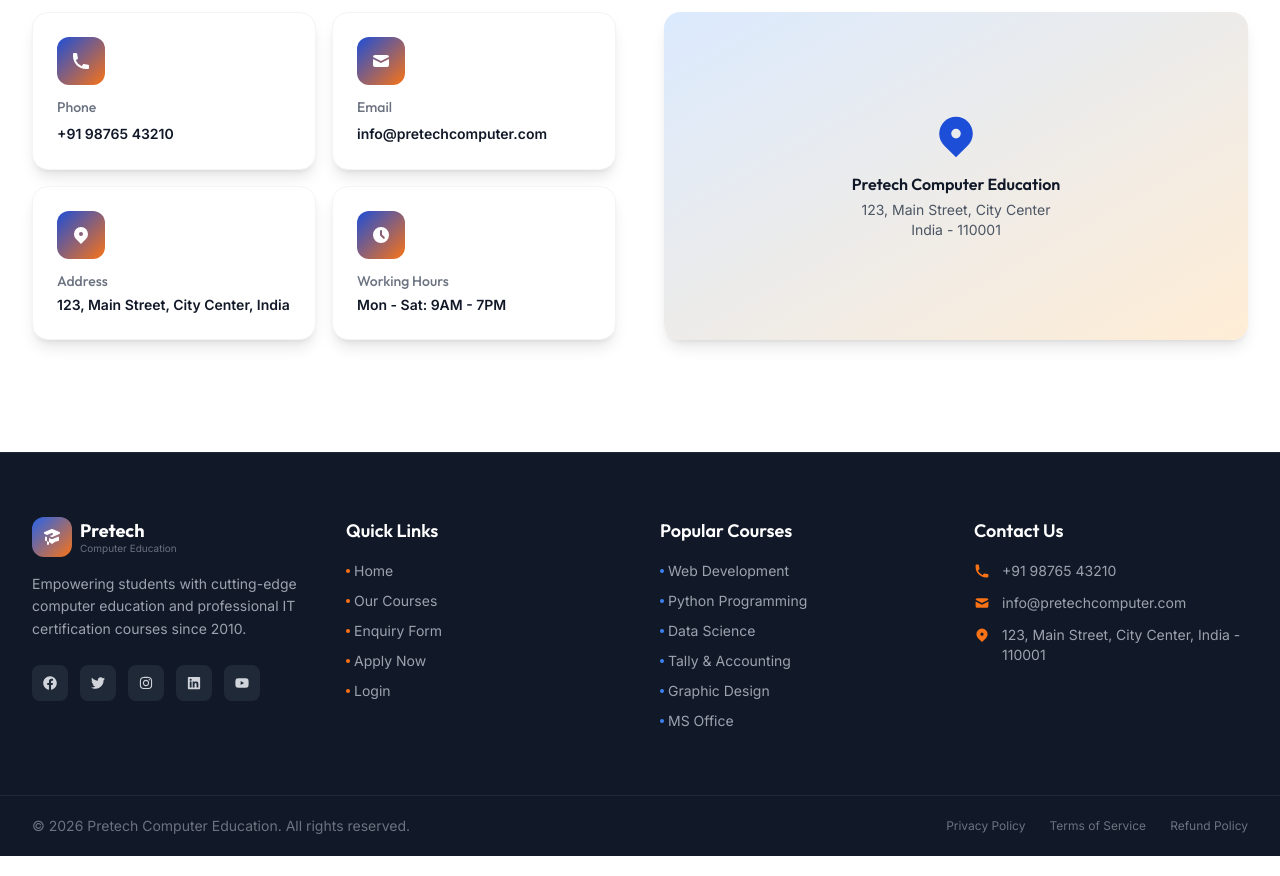
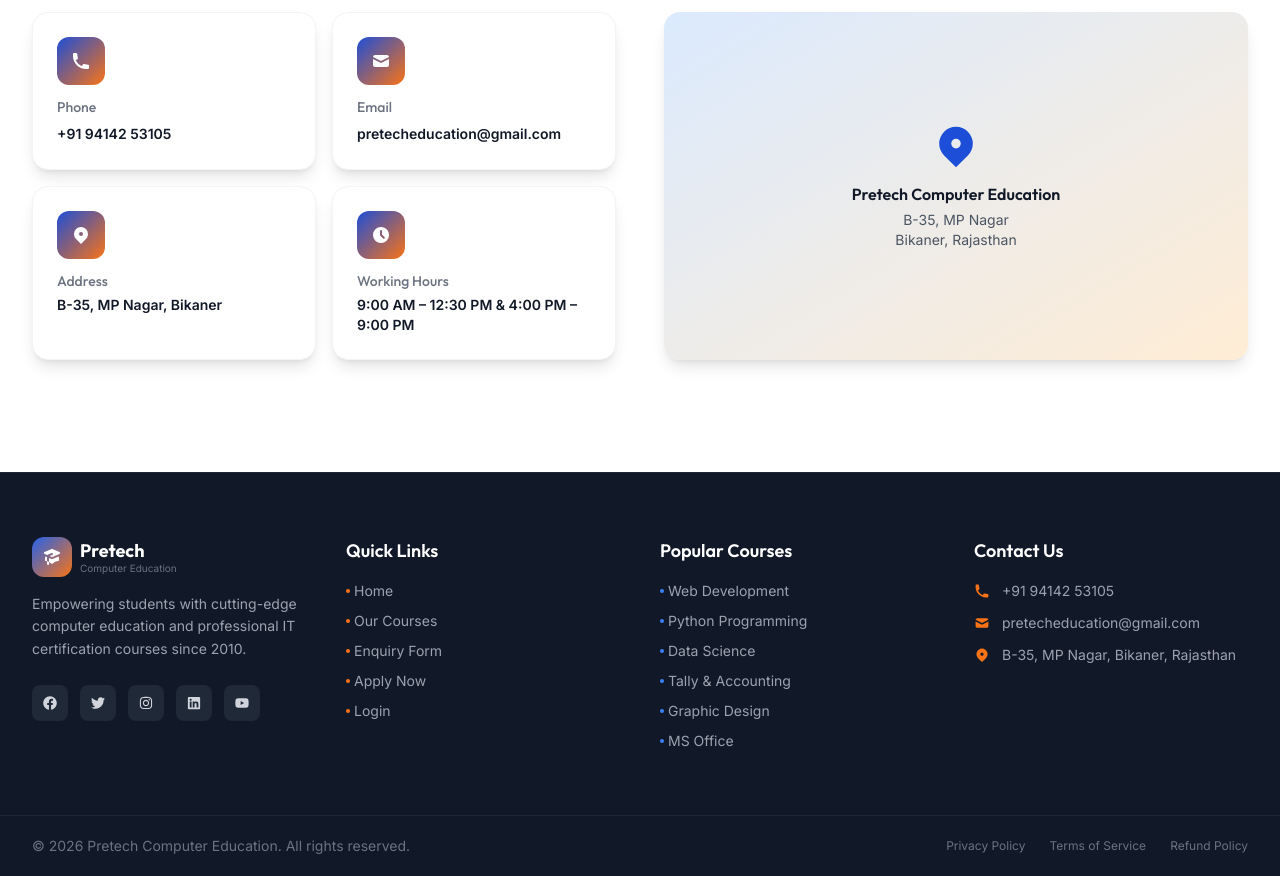
Before and after one commit to MananGilhotra/pretechEducation, a React (Vite) app in the folder frontend/: page / in a window 1280 px wide. Shown: the part 4940-5816 px from the top of the page. Built offline with nearby package versions, Linux system fonts and the light colour scheme; no server answers.

Commit message:
feat: update contact details (phone, email, address, hours) and change batch timing to Morning/Evening categories

```diff
--- a/frontend/src/components/Footer.jsx
+++ b/frontend/src/components/Footer.jsx
@@ -87,22 +87,22 @@ const Footer = () => {
                     <div>
                         <h4 className="text-white font-heading font-semibold text-lg mb-4">Contact Us</h4>
                         <div className="space-y-3">
-                            <a href="tel:+919876543210" className="flex items-start space-x-3 group">
+                            <a href="tel:+919414253105" className="flex items-start space-x-3 group">
                                 <HiPhone className="text-accent-500 mt-0.5 flex-shrink-0" />
                                 <span className="text-sm text-gray-400 group-hover:text-accent-400 transition-colors">
-                                    +91 98765 43210
+                                    +91 94142 53105
                                 </span>
                             </a>
-                            <a href="mailto:info@pretechcomputer.com" className="flex items-start space-x-3 group">
+                            <a href="mailto:pretecheducation@gmail.com" className="flex items-start space-x-3 group">
                                 <HiMail className="text-accent-500 mt-0.5 flex-shrink-0" />
                                 <span className="text-sm text-gray-400 group-hover:text-accent-400 transition-colors">
-                                    info@pretechcomputer.com
+                                    pretecheducation@gmail.com
                                 </span>
                             </a>
                             <div className="flex items-start space-x-3">
                                 <HiLocationMarker className="text-accent-500 mt-0.5 flex-shrink-0" />
                                 <span className="text-sm text-gray-400">
-                                    123, Main Street, City Center, India - 110001
+                                    B-35, MP Nagar, Bikaner, Rajasthan
                                 </span>
                             </div>
                         </div>
--- a/frontend/src/pages/AdmissionForm.jsx
+++ b/frontend/src/pages/AdmissionForm.jsx
@@ -217,10 +217,8 @@ const AdmissionForm = () => {
                                     <label className="label">Batch Timing *</label>
                                     <select {...register('batchTiming', { required: 'Required' })} className="input-field">
                                         <option value="">Select batch</option>
-                                        <option value="Morning (9AM-12PM)">Morning (9AM-12PM)</option>
-                                        <option value="Afternoon (12PM-3PM)">Afternoon (12PM-3PM)</option>
-                                        <option value="Evening (3PM-6PM)">Evening (3PM-6PM)</option>
-                                        <option value="Weekend">Weekend</option>
+                                        <option value="Morning">Morning</option>
+                                        <option value="Evening">Evening</option>
                                     </select>
                                     {errors.batchTiming && <p className="text-red-500 text-xs mt-1">{errors.batchTiming.message}</p>}
                                 </div>
--- a/frontend/src/pages/EnquiryForm.jsx
+++ b/frontend/src/pages/EnquiryForm.jsx
@@ -139,10 +139,8 @@ const EnquiryForm = () => {
                                 className="input-field"
                             >
                                 <option value="">Select batch timing</option>
-                                <option value="Morning (9AM-12PM)">Morning (9AM-12PM)</option>
-                                <option value="Afternoon (12PM-3PM)">Afternoon (12PM-3PM)</option>
-                                <option value="Evening (3PM-6PM)">Evening (3PM-6PM)</option>
-                                <option value="Weekend">Weekend</option>
+                                <option value="Morning">Morning</option>
+                                <option value="Evening">Evening</option>
                             </select>
                             {errors.preferredBatchTime && <p className="text-red-500 text-xs mt-1">{errors.preferredBatchTime.message}</p>}
                         </div>
--- a/frontend/src/pages/Home/Contact.jsx
+++ b/frontend/src/pages/Home/Contact.jsx
@@ -7,10 +7,10 @@ const Contact = () => {
     const isInView = useInView(sectionRef, { once: true, margin: '-100px' });
 
     const contactInfo = [
-        { icon: HiPhone, label: 'Phone', value: '+91 98765 43210', href: 'tel:+919876543210' },
-        { icon: HiMail, label: 'Email', value: 'info@pretechcomputer.com', href: 'mailto:info@pretechcomputer.com' },
-        { icon: HiLocationMarker, label: 'Address', value: '123, Main Street, City Center, India', href: null },
-        { icon: HiClock, label: 'Working Hours', value: 'Mon - Sat: 9AM - 7PM', href: null },
+        { icon: HiPhone, label: 'Phone', value: '+91 94142 53105', href: 'tel:+919414253105' },
+        { icon: HiMail, label: 'Email', value: 'pretecheducation@gmail.com', href: 'mailto:pretecheducation@gmail.com' },
+        { icon: HiLocationMarker, label: 'Address', value: 'B-35, MP Nagar, Bikaner', href: null },
+        { icon: HiClock, label: 'Working Hours', value: '9:00 AM – 12:30 PM & 4:00 PM – 9:00 PM', href: null },
     ];
 
     return (
@@ -70,8 +70,8 @@ const Contact = () => {
                             <div className="text-center">
                                 <HiLocationMarker className="text-5xl text-primary-700 dark:text-primary-400 mx-auto mb-3" />
                                 <p className="font-heading font-semibold text-gray-900 dark:text-white">Pretech Computer Education</p>
-                                <p className="text-sm text-gray-600 dark:text-gray-400 mt-1">123, Main Street, City Center</p>
-                                <p className="text-sm text-gray-600 dark:text-gray-400">India - 110001</p>
+                                <p className="text-sm text-gray-600 dark:text-gray-400 mt-1">B-35, MP Nagar</p>
+                                <p className="text-sm text-gray-600 dark:text-gray-400">Bikaner, Rajasthan</p>
                             </div>
                         </div>
                     </motion.div>
--- a/frontend/src/pages/admin/AddAdmission.jsx
+++ b/frontend/src/pages/admin/AddAdmission.jsx
@@ -160,10 +160,8 @@ const AddAdmission = () => {
                                 <label className="label text-xs">Batch Timing *</label>
                                 <select {...register('batchTiming', { required: 'Required' })} className="input-field">
                                     <option value="">Select Batch</option>
-                                    <option value="Morning (9AM-12PM)">Morning (9AM-12PM)</option>
-                                    <option value="Afternoon (12PM-3PM)">Afternoon (12PM-3PM)</option>
-                                    <option value="Evening (3PM-6PM)">Evening (3PM-6PM)</option>
-                                    <option value="Weekend">Weekend</option>
+                                    <option value="Morning">Morning</option>
+                                    <option value="Evening">Evening</option>
                                 </select>
                                 {errors.batchTiming && <p className="text-red-500 text-xs mt-0.5">{errors.batchTiming.message}</p>}
                             </div>
```
Also changed, not shown: 2 other files (tests, documents, lock files or other folders).
